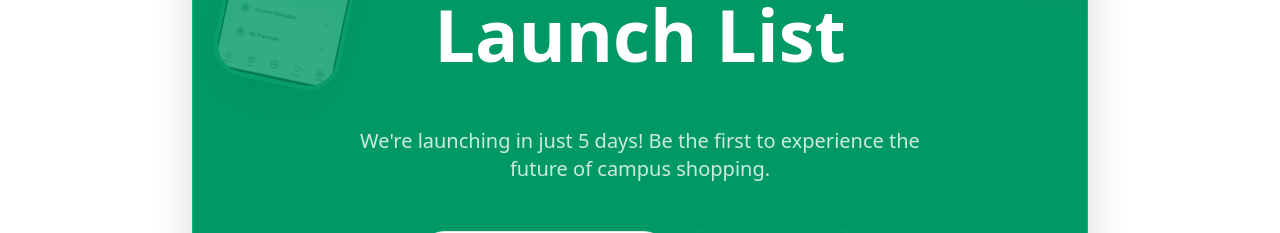
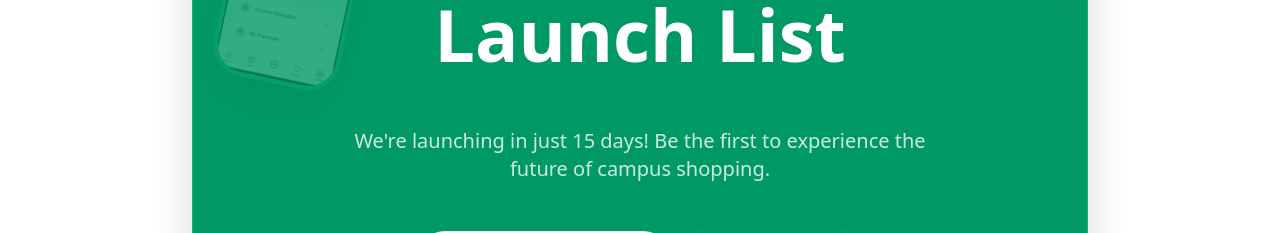
Before and after one commit to chapchap-project/unimart-landing, a Next.js app: page / in a window 1280 px wide. Shown: the part 3180-3413 px from the top of the page. Built offline with nearby package versions, Linux system fonts and the light colour scheme.

Commit message:
fix: change the days to launch

```diff
--- a/app/components/CTA.tsx
+++ b/app/components/CTA.tsx
@@ -30,7 +30,7 @@ export function CTA() {
 
             <h2 className="text-4xl md:text-7xl font-black leading-tight">Join the <br /> Launch List</h2>
             <p className="text-xl text-white/80 max-w-xl mx-auto font-medium">
-              We're launching in just 5 days! Be the first to experience the future of campus shopping.
+              We're launching in just 15 days! Be the first to experience the future of campus shopping.
             </p>
 
             <div className="w-full flex justify-center">
```
